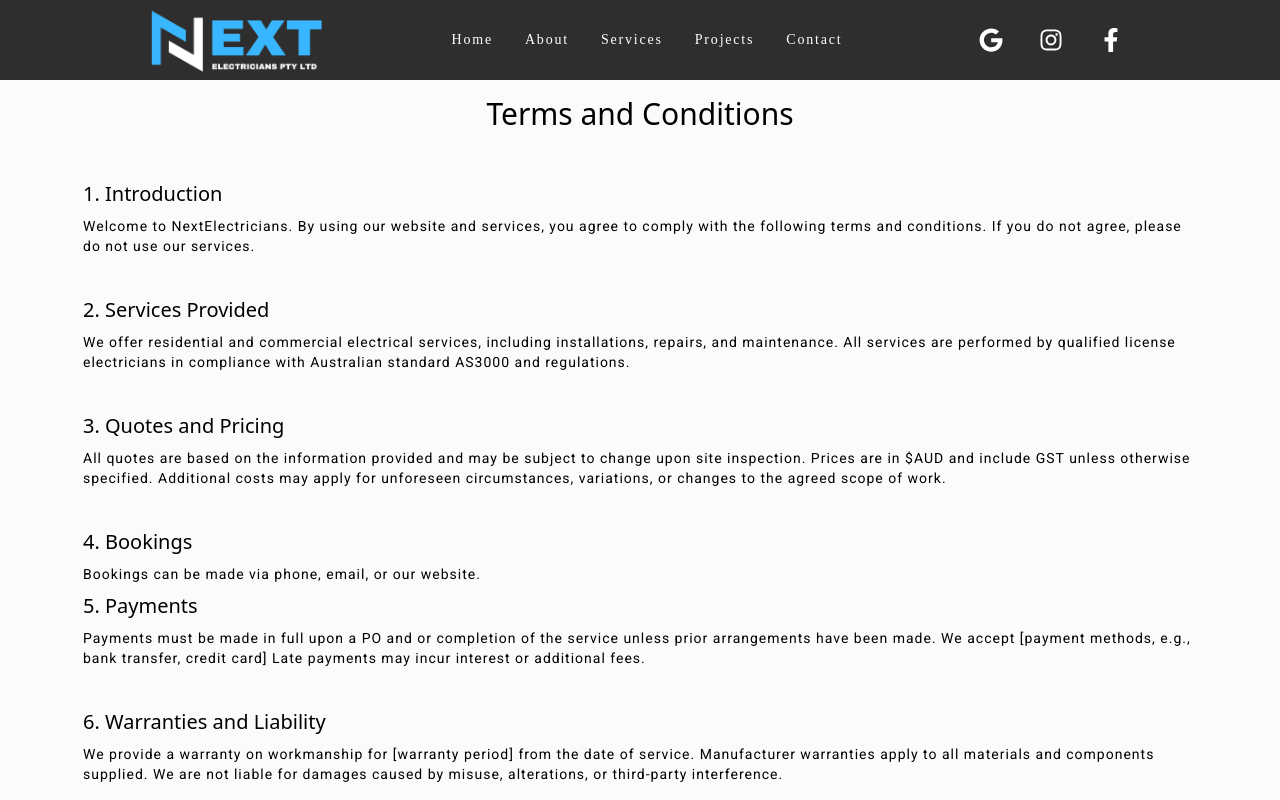
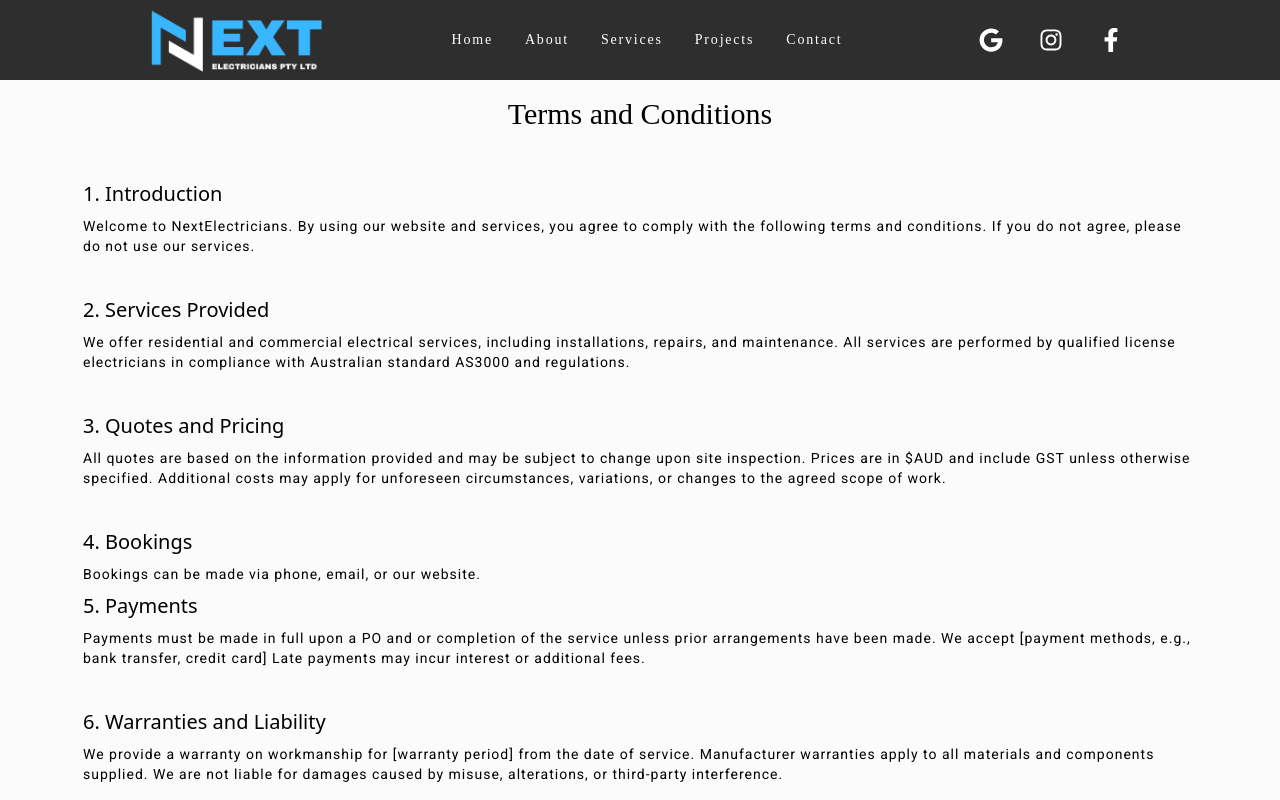
Before and after one commit to Wazmond/next-electricians, a Next.js app: page /termsConditions in a window 1280 px wide. Shown: the top 800 px of the page. Built offline with nearby package versions, Linux system fonts and the light colour scheme; a web font is replaced by a local one.

Commit message:
Changed fonts for H1 tags

```diff
--- a/src/app/(frontend)/globals.css
+++ b/src/app/(frontend)/globals.css
@@ -35,6 +35,7 @@
 @layer base {
   h1 {
     @apply text-3xl;
+    @apply font-robotoSerif;
   }
   h2 {
     @apply text-2xl;
@@ -49,7 +50,8 @@
   }
 }
 
-html, body {
+html,
+body {
   height: 100%;
   margin: 0;
   scroll-behavior: smooth;
```
